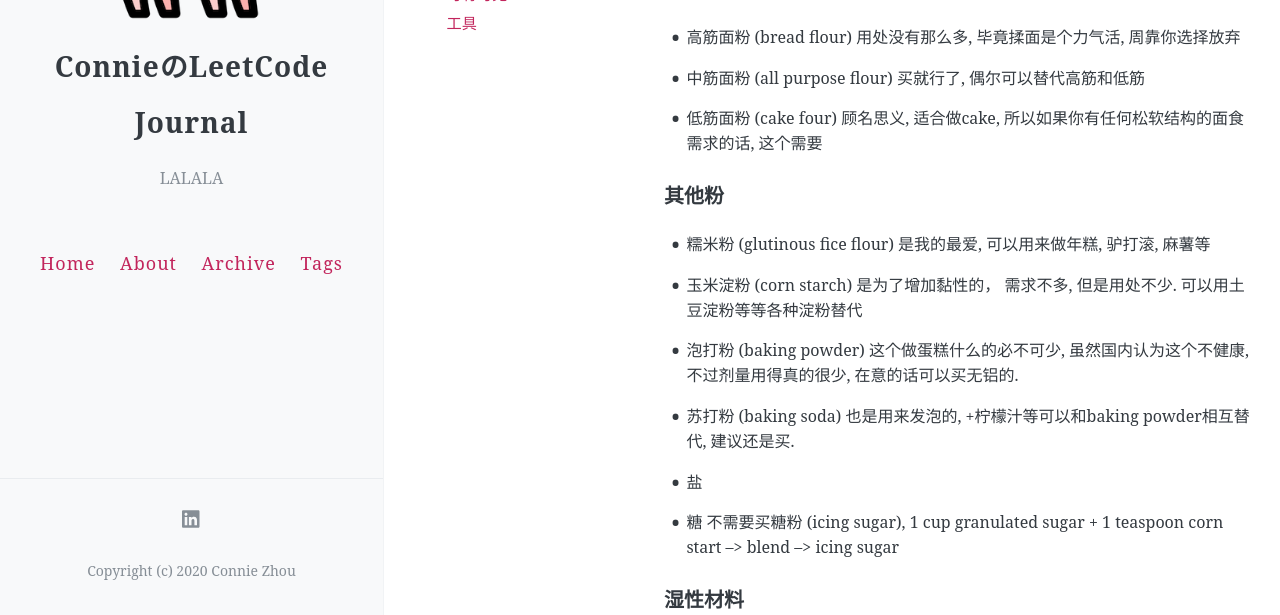
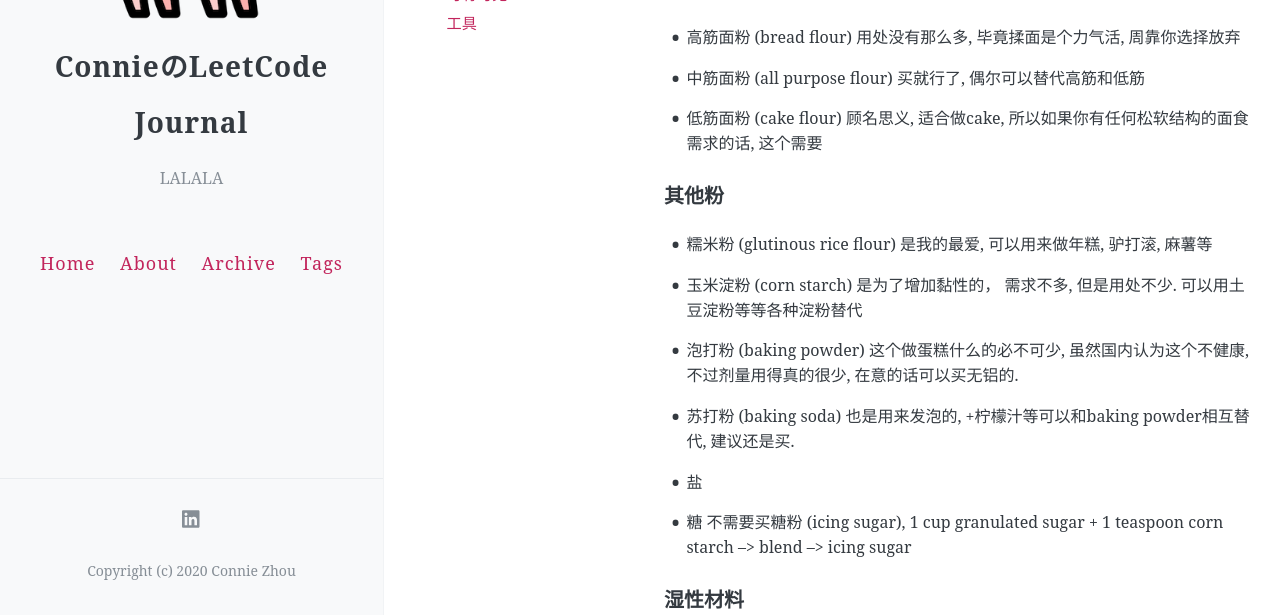
Before and after one commit to tianying0525/leetcode-vegi, a Jekyll site: the page built from _posts/2020-05-30-baking.md, in a window 1280 px wide and 900 px high. Shown: the part 282-897 px from the top of the window. Built offline with Jekyll 4.4.1, drawn with Linux system fonts in a browser that asks for light colours; comment, search, counter and statistics services are not loaded.

Commit message:
fix typo

```diff
--- a/_posts/2020-05-30-baking.md
+++ b/_posts/2020-05-30-baking.md
@@ -15,10 +15,10 @@ toc: true
 
 * 中筋面粉 (all purpose flour) 买就行了, 偶尔可以替代高筋和低筋
 
-* 低筋面粉 (cake four) 顾名思义, 适合做cake, 所以如果你有任何松软结构的面食需求的话, 这个需要
+* 低筋面粉 (cake flour) 顾名思义, 适合做cake, 所以如果你有任何松软结构的面食需求的话, 这个需要
 
 ### 其他粉
-* 糯米粉 (glutinous fice flour) 是我的最爱, 可以用来做年糕, 驴打滚, 麻薯等
+* 糯米粉 (glutinous rice flour) 是我的最爱, 可以用来做年糕, 驴打滚, 麻薯等
 
 * 玉米淀粉 (corn starch) 是为了增加黏性的， 需求不多, 但是用处不少. 可以用土豆淀粉等等各种淀粉替代
 
@@ -28,7 +28,7 @@ toc: true
 
 * 盐
 
-* 糖 不需要买糖粉 (icing sugar), 1 cup granulated sugar + 1 teaspoon corn start --> blend --> icing sugar
+* 糖 不需要买糖粉 (icing sugar), 1 cup granulated sugar + 1 teaspoon corn starch --> blend --> icing sugar
 
 ### 湿性材料
 * 黄油 (unsalted butter)
```
